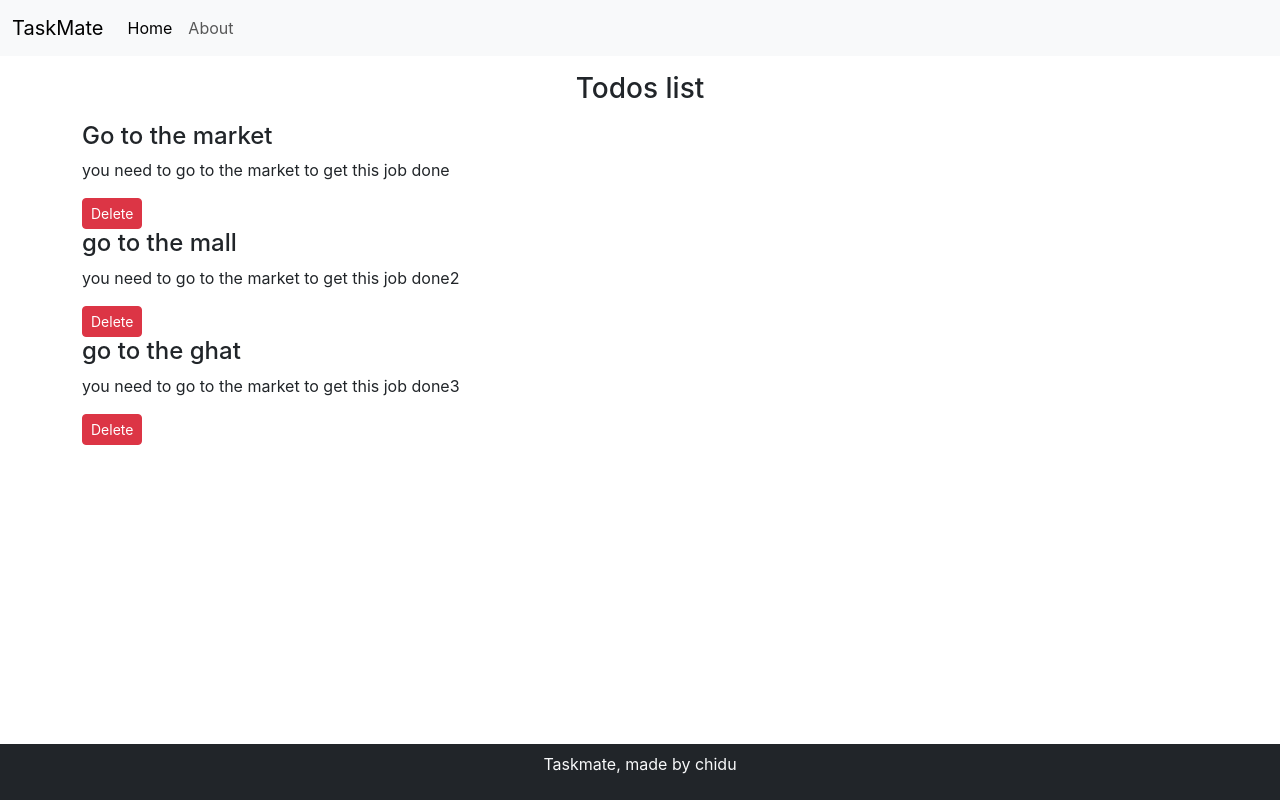
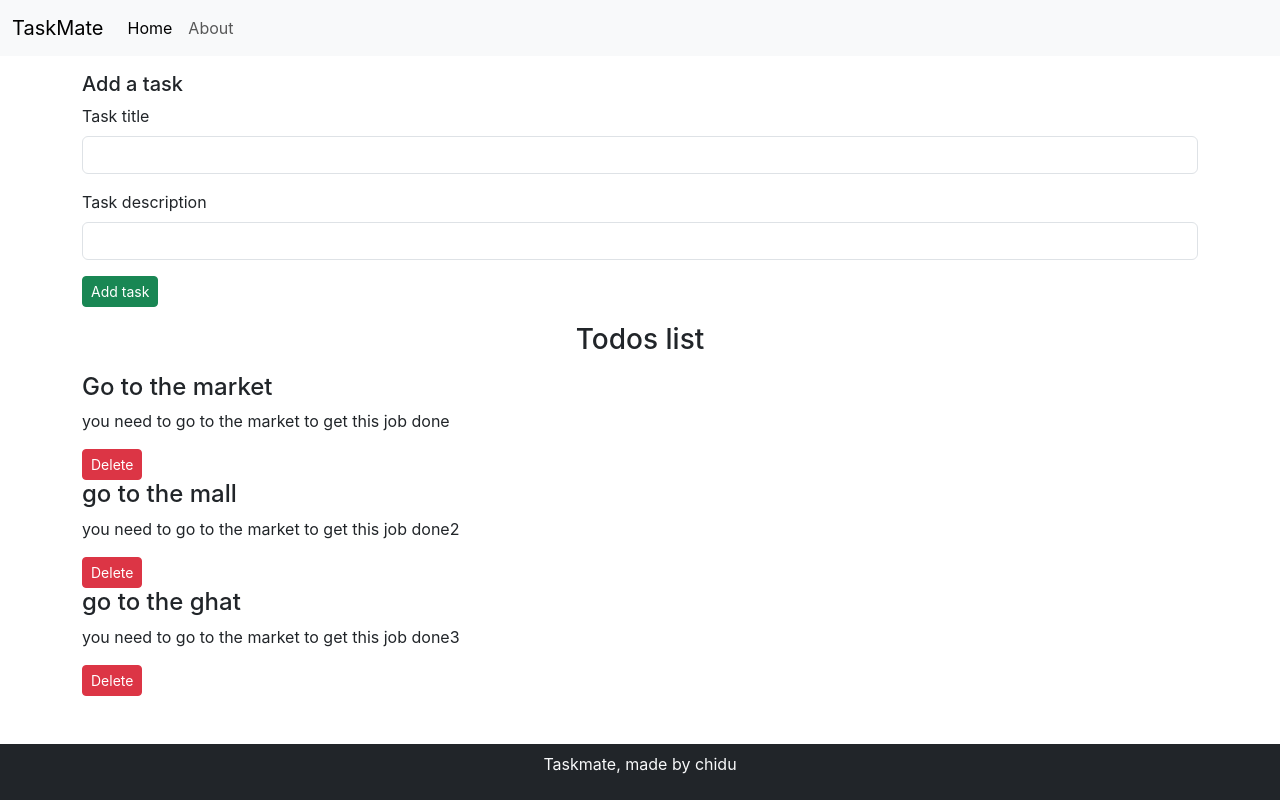
Before and after one commit to ChiduAnush/TaskMate-react-practise, a React (Create React App) app: page / in a window 1280 px wide. Built offline with nearby package versions, Linux system fonts and the light colour scheme.

Commit message:
added the form element for adding tasks. but button still only reloads webpage, doesnt add tasks

```diff
--- a/src/App.js
+++ b/src/App.js
@@ -3,6 +3,8 @@ import Header from "./my components/Header";
 import { Todos } from './my components/Todos';
 import { Footer } from './my components/Footer';
 import { useState } from 'react';
+import { AddTodo } from "./my components/AddTodo";
+
 
 function App() {
 
@@ -36,6 +38,7 @@ function App() {
 
     <>
       <Header title="TaskMate" searchBar={false} />
+      <AddTodo />
       <Todos todos={todos} onDelete={onDelete} />
       <Footer />
     </>
--- /dev/null
+++ b/src/my components/AddTodo.js
@@ -0,0 +1,22 @@
+import React from 'react'
+
+export const AddTodo = () => {
+    return (
+        <div className='container my-3'>
+            <h5>Add a task</h5>
+            <form>
+                <div class="mb-3">
+                    <label for="title" class="form-label">Task title</label>
+                    <input type="text" class="form-control" id="title" aria-describedby="emailHelp" />
+
+                </div>
+                <div class="mb-3">
+                    <label for="desc" class="form-label">Task description</label>
+                    <input type="text" class="form-control" id="desc" />
+                </div>
+
+                <button type="submit" class="btn btn-success btn-sm">Add task</button>
+            </form>
+        </div>
+    )
+}
```
